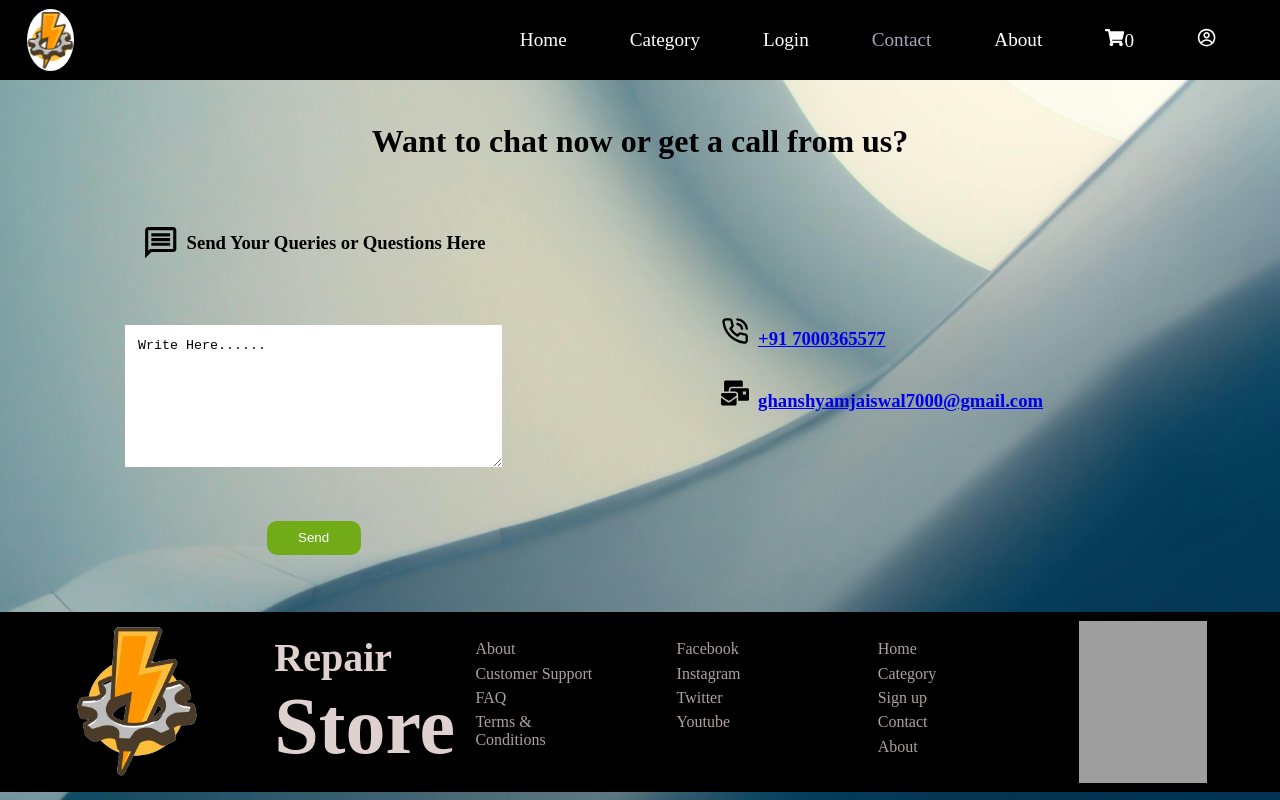
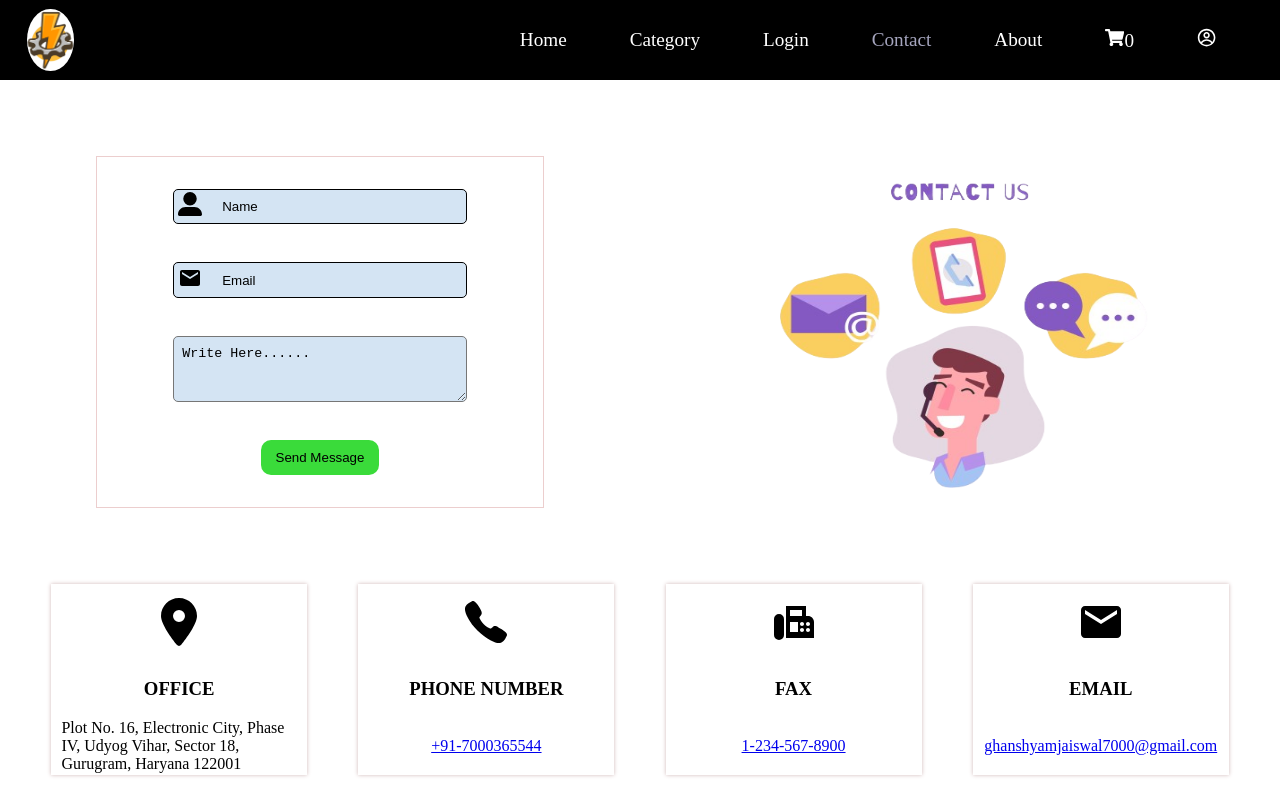
Before and after one commit to ghanshyam-jaiswal/RepaireStore, a React (Vite) app in the folder source_dot_com/repair_store/: page /contact in a window 1280 px wide. Built offline with nearby package versions, Linux system fonts and the light colour scheme; grey boxes are pictures that could not be loaded.

Commit message:
11.06.24

```diff
--- a/source_dot_com/repair_store/css/contact.css
+++ b/source_dot_com/repair_store/css/contact.css
@@ -1,143 +1,169 @@
 .contact{
     width: 100%;
     height: 90%;
+    /* border: 10px solid blueviolet; */
     /* display: flex;
     justify-content: center;
     align-items: center;
     flex-wrap: wrap; */
     /* border: 2px solid red; */
-    background-image: url('../Assests/signup-img.jpg');
+    /* background-image: url('../Assests/signup-img.jpg');
     background-size: cover;
     background-repeat: no-repeat;
-    background-position: center;
+    background-position: center; */
 
 }
-.contact .contact-text{
-    /* border: 1px solid; */
-    width: auto;
-    height: 17%;
-    display: flex;
-    justify-content: center;
-    align-items: center;
-    /* background-color: transparent */
-}
-.contact-type{
-    width: 100%;
-    height: 56.90%;
-    /* border: 2px solid ; */
-    /* background-color: rgb(240, 233, 226); */
-
-
-    display: flex;
-
-}
-.contact-type-box1{
-    width: 49%;
-    height: 99%;
-    /* border: 1px solid; */
-    /* background-color: white; */
-    display: flex;
-    justify-content: center;
-    align-items: center;
-    flex-wrap: wrap;
-}
-.contact-type-box1 form{
+.contact-details{
     width: 100%;
     height: 70%;
     /* border: 1px solid; */
     display: flex;
-    justify-content: center;
-    align-items: center;
     flex-wrap: wrap;
 }
-.contact-type-box1 h3{
+
+.contact-details-1{
+    width: 50%;
+    height: 100%;
     /* border: 1px solid; */
-    width: 60%;
-    height: 10%;
     display: flex;
     justify-content: center;
     align-items: center;
 }
-.contact-type-box1-submit{
+.contact-details-1-details{
+    width: 70%;
+    height: 70%;
+    border: 1px solid rgb(236, 206, 206);
+    display: flex;
+    /* justify-content: center;
+    align-items: center; */
+    flex-wrap: wrap;
+    justify-content: center;
+    align-items: center;
+    /* background-color: yellow; */
+    padding: 2%;
+}
+.contact-details-1-details .icon{
+    font-size: 1.5em;
+}
+.contact-details-1-details textarea{
+    max-height:20%;
+    min-height:20%;
+    max-width:70%;
+    min-width:70%;
+    padding:2%;
+    border-radius: 5px;
+    background-color: rgb(212, 228, 243);
+    outline: none;
+}
+.contact-details-1-details textarea:hover{
+    background-color: rgb(192, 213, 233);
+
+}
+.contact-details-1-details .icon-text{
+    width: 70%;
+    height: 11%;
+    border: 1px solid;
+    display: flex;
+    /* justify-content: space-between; */
+    align-items: center;
+    border-radius: 5px;
+    padding-left: 1%;
+    background-color: rgb(212, 228, 243);
+    /* backdrop-filter: ; */
+}
+.contact-details-1-details .icon-text:hover{
+    background-color: rgb(192, 213, 233);
+
+}
+.contact-details-1-details-button{
+    width: 70%;
+    height: 11%;
     /* border: 1px solid; */
-    width: 50%;
-    height: 20%;
     display: flex;
     justify-content: center;
     align-items: center;
+    border-radius: 10px;
 }
-.contact-type-box1-submit input{
-    width: 30%;
-    height: 60%;
+
+.contact-details-1-details-button button{
+    width: 40%;
+    height: 100%;
     border-radius: 10px;
-    color: white;
-    background-color: rgb(113, 172, 24);
     border: none;
+    /* margin-left: 30%; */
+    background-color: rgb(58, 219, 58);
 }
-.contact-type-box1-submit input:hover{
-    background-color:rgb(101, 151, 25); ;
+.contact-details-1-details-button button:hover{
+    background-color: rgb(51, 197, 51);
+
 }
-.contact-type-box2{
-    width: 49%;
+.contact-details-1-details input{
+    width: 100%;
+    height: 100%;
+    border-radius: 5px;
+    border-top-left-radius: 0px;
+    border-bottom-left-radius: 0px;
+    outline: none;
+    margin-left: 2%;
+    border: none;
+    /* margin-left: 4%; */
+    padding-left:5% ;
+    background-color: transparent;
+
+}
+.contact-details-1-details input::placeholder{
+    color: black;
+}
+
+.contact-details-2{
+    width: 50%;
+    height: 100%;
+    /* border: 1px solid; */
+    display: flex;
+    justify-content: center;
+    align-items: center;
+    /* flex-wrap: wrap; */
+}
+.contact-details-2 img{
+    width: 70%;
+    height: 70%;
+}
+.contact-option{
+    width: 100%;
+    height: 42%;
+    /* border: 10px solid yellow; */
+    display: flex;
+    justify-content: space-evenly;
+}
+.contact-option-box{
+    width: 20%;
+    height: 90%;
+    /* border: 1px solid; */
+    box-shadow: 0px 0px 4px rgb(209, 185, 185);
+}
+.contact-option-box-icon{
+    width: 100%;
+    height: 40%;
+    /* border: 1px solid; */
+    display: flex;
+    justify-content: center;
+    align-items: center;
+    font-size: 3em;
+}
+.contact-option-box-h{
+    width: 100%;
     height: 30%;
     /* border: 1px solid; */
     display: flex;
     justify-content: center;
     align-items: center;
-    flex-wrap: wrap;
-    margin-top: 8%;
 }
-.contact-type-box2-1{
+.contact-option-box-p{
+    width: 100%;
+    height: 30%;
     /* border: 1px solid; */
-    width: 70%;
-    height: 30%;
-}
-.contact-type-box2-2{
-    /* border: 1px solid; */
-    width: 70%;
-    height: 30%;
-}
-
-
-.contact-footer{
-    width: auto;
-    height: 25%;
-    background-color: rgb(0, 0, 0);
-    color: rgb(174, 160, 160);
-    /* color: rgb(224, 209, 209); */
-    /* margin: 1% 0% 0%; */
-    /* margin-top: 0.5%; */
     display: flex;
-    justify-content: space-evenly;
-    align-items: center;
-
-}
-.contact-footer-logo1{
-    width: 10%;
-    height: 90%;
-    /* border: 1px solid; */
-    /* background-image: url(../Assests/8303673-removebg-preview.png); */
-    background-size: cover;
-    background-position: center;
-}
-.contact-footer-info{
-    width: 10%;
-    height: 90%;
-    margin-top: 2%;
-    /* border: 1px solid; */
-    /* display: flex;
     justify-content: center;
     align-items: center;
-    flex-wrap: wrap; */
-
+    padding: 4%;
 }
-.contact-footer-info div{
-    padding-top: 5%;
-    cursor: pointer;
-    border: 1x solid white;
-
-}
-.contact-footer-info-link div a{
-    text-decoration: none;
-    color: rgb(174, 160, 160);
-}
--- a/source_dot_com/repair_store/src/Contact.jsx
+++ b/source_dot_com/repair_store/src/Contact.jsx
@@ -8,6 +8,12 @@ import { FaMailBulk } from "react-icons/fa";
 import { toast,ToastContainer } from "react-toastify";
 import "react-toastify/dist/ReactToastify.css";
 // toast.configure();
+import { FaUserLarge } from "react-icons/fa6";
+import { MdEmail } from "react-icons/md";
+import { FaLocationDot } from "react-icons/fa6";
+import { IoCall } from "react-icons/io5";
+import { MdFax } from "react-icons/md";
+
 
 const Contact = () => {
 
@@ -29,79 +35,42 @@ const Contact = () => {
   return (
     <>
       <div className="contact">
-        <h1 className="contact-text">Want to chat now or get a call from us?</h1>
 
-        <div className="contact-type">
-
-          <div className="contact-type-box1">
-            <h3><MdOutlineMessage style={{marginRight:'2%',fontSize:'200%'}}/> Send Your Queries or Questions Here</h3>
-            <form>
-              {/* <textarea name="" id="" style={{maxHeight:'50%',minHeight:'50%',maxWidth:'60%',minWidth:'60%',border:'none',padding:'2%'}}>Write Here.........</textarea> */}
-              <textarea name="" id="" style={{maxHeight:'50%',minHeight:'50%',maxWidth:'60%',minWidth:'60%',border:'none',padding:'2%'}} defaultValue="Write Here......"></textarea>
-              {/* <input type="text" placeholder="Hello........" className="contact-type-box1-msg"/> */}
-              <div className="contact-type-box1-submit"><input type="submit" value={'Send'} onClick={()=>handleSend()}/> </div>
-              {/* <div className="contact-type-box1-submit"><button onClick={handleIt}>click</button><ToastContainer /></div> */}
-            </form>
+        <div className="contact-details">
+          <div className="contact-details-1">
+            <div className="contact-details-1-details">
+              <div className="icon-text"> <label htmlFor="name"><FaUserLarge className="icon"/></label> <input type="text" id="name" placeholder="Name" /> </div>
+              <div className="icon-text"> <label htmlFor="email"><MdEmail className="icon"/></label><input type="email" id="email" placeholder="Email" /> </div>
+              <textarea name="" id="" defaultValue="Write Here......"></textarea>
+              <div className="contact-details-1-details-button" ><button>Send Message</button></div>
+            </div>
           </div>
 
-          <div className="contact-type-box2">
-            <div className="contact-type-box2-1"><h3><LuPhoneCall style={{marginRight:'2%',fontSize:'150%'}}/><Link to={"tel:7000365544"}>+91 7000365577</Link></h3></div>
-            <div className="contact-type-box2-2"><h3><FaMailBulk style={{marginRight:'2%',fontSize:'150%'}}/><Link to={"mailto:ghanshyamjaiswal7000@gmail.com"}>ghanshyamjaiswal7000@gmail.com</Link></h3></div>
-          </div>
+          <div className="contact-details-2"><img src="../Assests/contact.png" alt="Contact Us" /></div>
 
-        </div>
+          <div className="contact-option">
+              <div className="contact-option-box">
+                <div className="contact-option-box-icon"><FaLocationDot /></div>
+                <div className="contact-option-box-h"><h3>OFFICE</h3></div>
+                <div className="contact-option-box-p"><p>Plot No. 16, Electronic City, Phase IV, Udyog Vihar, Sector 18, Gurugram, Haryana 122001</p></div>
+              </div>
+              <div className="contact-option-box">
+                <div className="contact-option-box-icon"><IoCall /></div>
+                <div className="contact-option-box-h"><h3>PHONE NUMBER</h3></div>
+                <div className="contact-option-box-p"><p><a href="tel:7000365544">+91-7000365544</a></p></div>
+              </div>
+              <div className="contact-option-box">
+                <div className="contact-option-box-icon"><MdFax /></div>
+                <div className="contact-option-box-h"><h3>FAX</h3></div>
+                <div className="contact-option-box-p"><p><a href="tel:1-234-567-8900">1-234-567-8900</a></p></div>
+              </div>
+              <div className="contact-option-box">
+                <div className="contact-option-box-icon"><MdEmail/></div>
+                <div className="contact-option-box-h"><h3>EMAIL</h3></div>
+                <div className="contact-option-box-p"><p><a href="mailto:">ghanshyamjaiswal7000@gmail.com</a></p></div>
+              </div>
 
-        <div className="contact-footer">
-          <div
-            className="contact-footer-logo1"
-            style={{
-              backgroundImage: 'url("../Assests/8303673-removebg-preview.png")',
-            }}
-          ></div>
-          <div
-            className="contact-footer-info"
-            style={{ color: "rgb(224, 209, 209)" }}
-          >
-            <h1 style={{ fontSize: "250%" }}>Repair</h1>
-            <h1 style={{ fontSize: "500%" }}>Store</h1>
-          </div>
-          <div className="contact-footer-info">
-            <div>About</div>
-            <div>Customer Support</div>
-            <div>FAQ</div>
-            <div>Terms & Conditions</div>
-          </div>
-          <div className="contact-footer-info">
-            <div>Facebook</div>
-            <div>Instagram</div>
-            <div>Twitter</div>
-            <div>Youtube</div>
-          </div>
-          <div className="contact-footer-info contact-footer-info-link">
-            <div>
-              <Link to={"/home"}>Home</Link>
             </div>
-            <div>
-              <Link to={"/category"}>Category</Link>
-            </div>
-            <div>
-              <Link to={"/signup"}>Sign up</Link>
-            </div>
-            <div>
-              <Link to={"/contact"}>Contact</Link>
-            </div>
-            <div>
-              {" "}
-              <Link to={"/about"}>About</Link>
-            </div>
-          </div>
-          <div
-            className="contact-footer-logo1"
-            style={{
-              backgroundImage:
-                'url("../Assests/energy-charger-logo-removebg-preview.png")',
-            }}
-          ></div>
         </div>
 
       </div>
```
Also changed, not shown: source_dot_com/repair_store/src/Signup.jsx (+18 -0 lines), source_dot_com/repair_store/Assests/contact.png (added), 2 other files (tests, documents, lock files or other folders).
